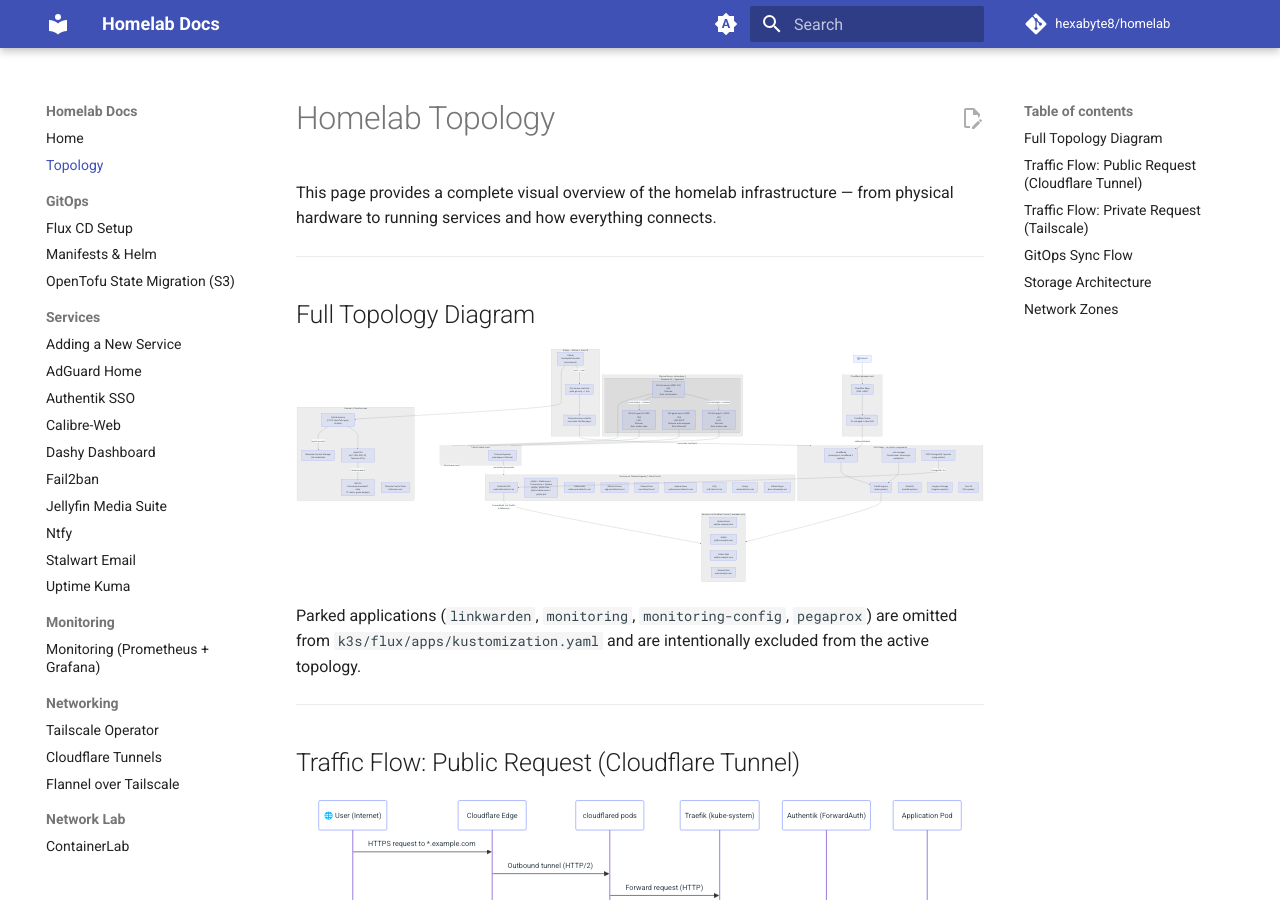
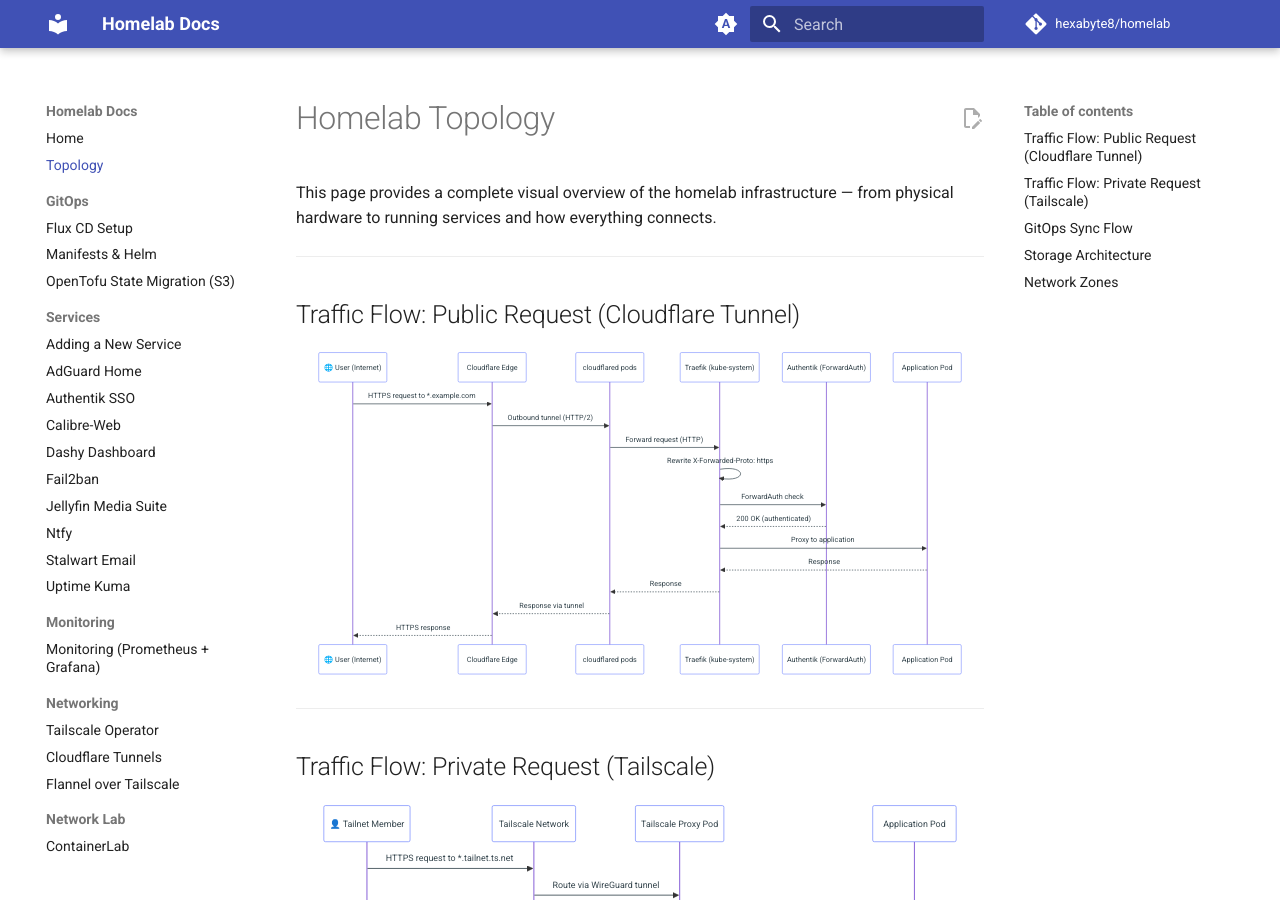
Before and after one commit to hexabyte8/homelab, an MkDocs documentation site: the page built from docs/topology.md, in a window 1280 px wide and 900 px high. Built offline with MkDocs 1.6.1 and Material for MkDocs 9.7.7, drawn with Linux system fonts in a browser that asks for light colours; comment, search, counter and statistics services are not loaded; part of the change alters nothing that is shown.

Commit message:
rmd full topology diagram, inaccruate and unreadable (#16)

````diff
--- a/docs/topology.md
+++ b/docs/topology.md
@@ -1,117 +1,6 @@
 # Homelab Topology
 
 This page provides a complete visual overview of the homelab infrastructure — from physical hardware to running services and how everything connects.
-
----
-
-## Full Topology Diagram
-
-```mermaid
-graph TD
-    %% Physical layer
-    subgraph physical["Physical Server: chronobyte (<proxmox-lan-ip>)"]
-        subgraph proxmox["Proxmox VE — hypervisor"]
-            srv["VM: k3s-server (VMID 102)<br/>LAN: <k3s-server-lan-ip><br/>Tailscale: <k3s-server-ts-ip><br/>Role: control plane"]
-            ag1["VM: k3s-agent-1 (VMID 101)<br/>LAN: <k3s-agent-1-lan-ip><br/>Tailscale: <k3s-agent-1-ts-ip><br/>Role: worker node"]
-            ag2["VM: k3s-agent-2 (VMID 103)<br/>LAN: <k3s-agent-2-lan-ip><br/>Tailscale: <k3s-agent-2-ts-ip><br/>Role: worker node"]
-            gamesrv["VM: game-server (VMID 104)<br/>LAN: DHCP<br/>Tailscale: auto-assigned<br/>Role: Minecraft"]
-        end
-    end
-
-    %% k3s cluster topology
-    srv -->|"control plane → worker"| ag1
-    srv -->|"control plane → worker"| ag2
-
-    %% Networking layer
-    subgraph tailnet["Tailnet: tailnet.ts.net"]
-        tsop["Tailscale Operator<br/>(namespace: tailscale)"]
-    end
-
-    srv --- tailnet
-    ag1 --- tailnet
-    ag2 --- tailnet
-    gamesrv --- tailnet
-
-    %% Public internet routing
-    subgraph cloudflare["Cloudflare (example.com)"]
-        cfedge["Cloudflare Edge<br/>(DNS + WAF)"]
-        cftunnel["Cloudflare Tunnel<br/>ID: managed in OpenTofu"]
-    end
-
-    internet["🌐 Internet"] --> cfedge
-    cfedge --> cftunnel
-
-    subgraph cluster["k3s Cluster — In-cluster components"]
-        cfd["cloudflared<br/>(namespace: cloudflared, 2 replicas)"]
-        traefik["Traefik Ingress<br/>(kube-system)"]
-        certmgr["cert-manager<br/>ClusterIssuer: letsencrypt-production"]
-        metallb["MetalLB<br/>(metallb-system)"]
-        longhorn["Longhorn Storage<br/>(longhorn-system)"]
-        cnpg["CNPG PostgreSQL Operator<br/>(cnpg-system)"]
-        flux["Flux CD<br/>(flux-system)"]
-    end
-
-    cftunnel -->|"outbound tunnel"| cfd
-    cfd --> traefik
-    certmgr --> traefik
-
-    %% Tailscale-exposed services
-    subgraph ts_services["Services via Tailscale Ingress (*.tailnet.ts.net)"]
-        authentik_ts["Authentik SSO<br/>authentik.tailnet.ts.net"]
-        jellyfin["Jellyfin + FileBrowser + Transmission + Metube<br/>jellyfin / jellyfin-files / jellyfin-transmission / jellyfin-ytdl"]
-        calibre["Calibre-Web<br/>calibre-web.tailnet.ts.net"]
-        adguard["AdGuard Home<br/>adguard.tailnet.ts.net"]
-        stalwart_ts["Stalwart Mail<br/>mail.tailnet.ts.net"]
-        uptime_ts["Uptime Kuma<br/>uptime-kuma.tailnet.ts.net"]
-        ntfy["Ntfy<br/>ntfy.tailnet.ts.net"]
-        dashy["Dashy<br/>dashy.tailnet.ts.net"]
-        docs["GitHub Pages<br/>docs.chronobyte.net"]
-    end
-
-    tsop -->|"provisions proxy pods"| ts_services
-
-    %% Cloudflare-exposed services
-    subgraph cf_services["Services via Cloudflare Tunnel (*.example.com)"]
-        uptime["Uptime Kuma<br/>uptime.example.com"]
-        jellyfin_pub["Jellyfin<br/>jellyfin.example.com"]
-        calibre_pub["Calibre-Web<br/>calibre.example.com"]
-        mail_pub["Stalwart Mail<br/>mail.example.com"]
-    end
-
-    traefik --> cf_services
-
-    %% GitOps
-    subgraph gitops["GitOps — GitHub → Flux CD"]
-        github["GitHub<br/>hexabyte8/homelab<br/>(main branch)"]
-        fluxsrc["Flux source-controller<br/>polls git every ~1 min"]
-        fluxkust["Flux kustomize-controller<br/>reconciles k3s/flux/apps/"]
-    end
-
-    github -->|"poll ~1 min"| fluxsrc
-    fluxsrc --> fluxkust
-    fluxkust -->|"reconciles manifests"| cluster
-
-    %% External services
-    subgraph external["External / Cloud Services"]
-        gh_actions["GitHub Actions<br/>(CI/CD: OpenTofu apply, Ansible)"]
-        opentofu["OpenTofu<br/>(IaC: VMs, DNS, S3, Tailscale ACLs)"]
-        aws_s3["AWS S3<br/>chronobyte-homelab-tf-state<br/>TF state + game backups"]
-        bitwarden["Bitwarden Secrets Manager<br/>(all credentials)"]
-        tailscale_ctrl["Tailscale Control Plane<br/>(tailscale.com)"]
-    end
-
-    github --> gh_actions
-    gh_actions --> opentofu
-    opentofu -->|"state backend"| aws_s3
-    gh_actions -->|"injects secrets"| bitwarden
-    tailnet <-->|"WireGuard mesh"| tailscale_ctrl
-
-    %% Authentik SSO integration
-    authentik_ts -->|"ForwardAuth (via Traefik middleware)"| cf_services
-    cnpg -->|"PostgreSQL for"| authentik_ts
-```
-
-Parked applications (`linkwarden`, `monitoring`, `monitoring-config`, `pegaprox`) are omitted from `k3s/flux/apps/kustomization.yaml` and are intentionally excluded from the active topology.
 
 ---
 
````
